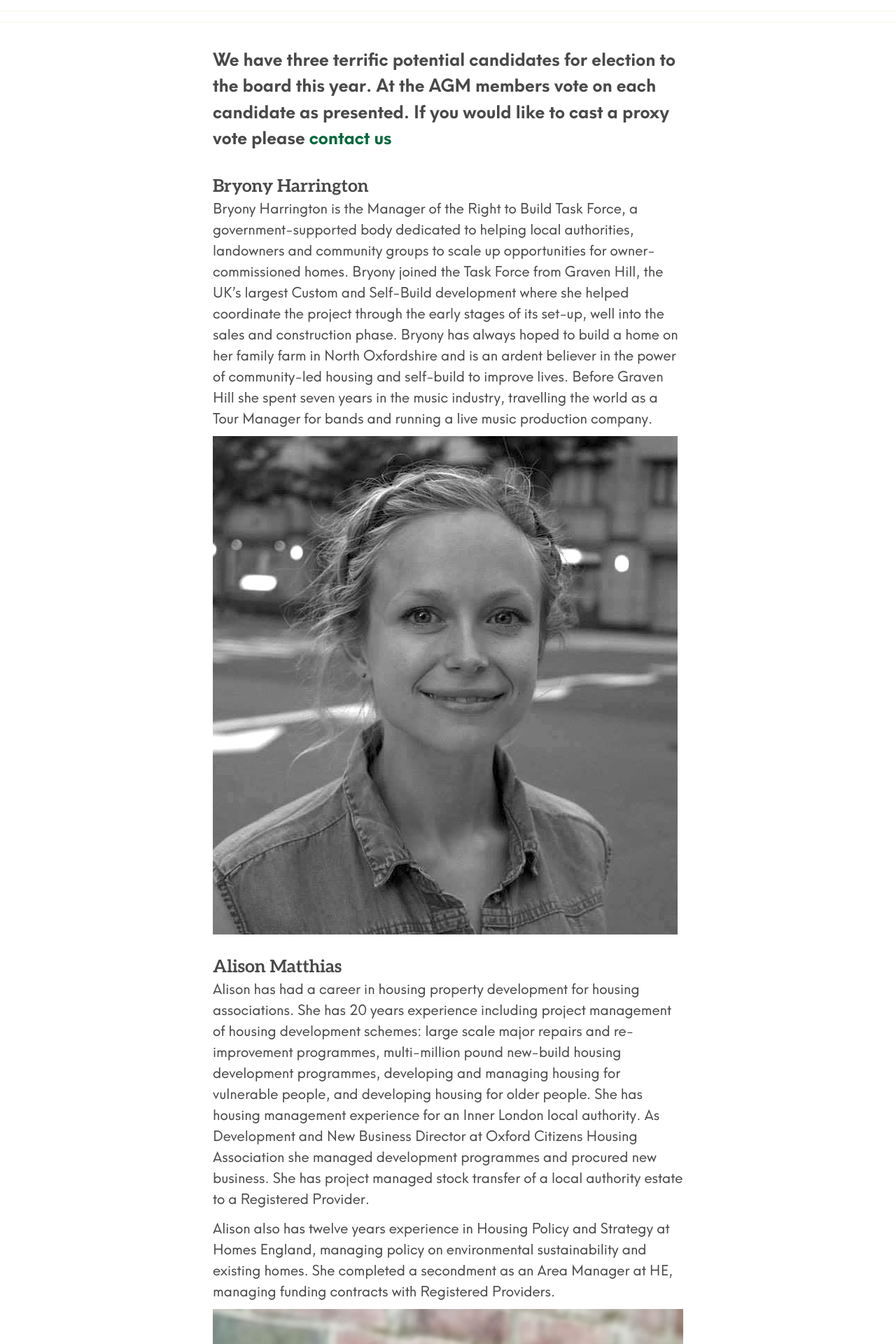
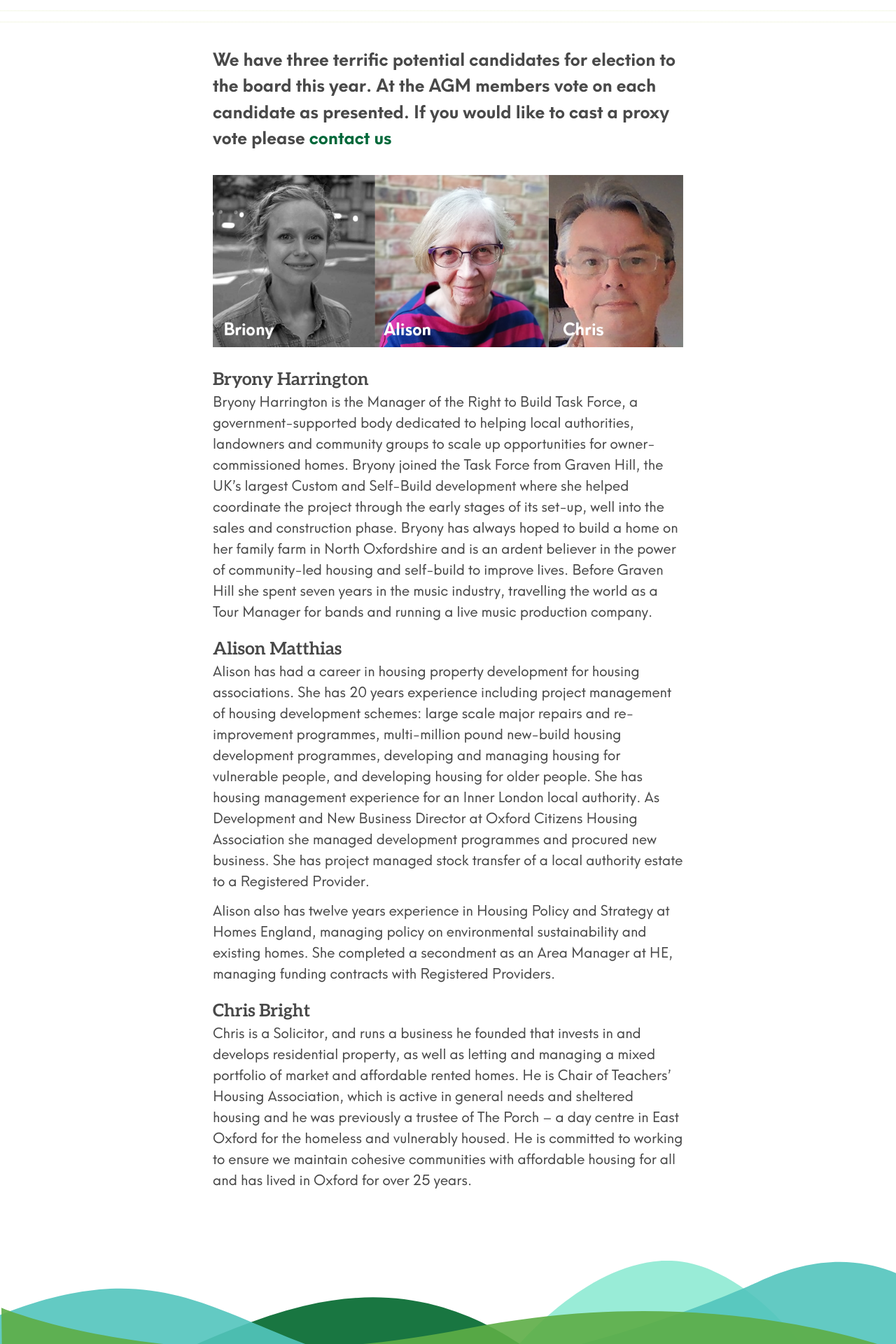
Before and after one commit to johnpuddephatt/oclt, a Jekyll site: the page built from _posts/2019-09-19-candidates-for-the-oclt-board-2019.md, in a window 1280 px wide. Shown: the part 423-2343 px from the top of the page at 70% size. Built offline with Jekyll 4.4.1, drawn with Linux system fonts in a browser that asks for light colours.

Commit message:
Update from Forestry.io Charlie Fisher updated _posts/2019-09-19-candidates-for-the-oclt-board-2019.md

```diff
--- a/_posts/2019-09-19-candidates-for-the-oclt-board-2019.md
+++ b/_posts/2019-09-19-candidates-for-the-oclt-board-2019.md
@@ -5,14 +5,13 @@ image: "/uploads/Meetcandidates2019.png"
 tags: []
 
 ---
+We have three terrific potential candidates for election to the board this year. At the AGM members vote on each candidate as presented. If you would like to cast a proxy vote please [contact us](https://www.oclt.org.uk/contact/)
 
-We have three terrific potential candidates for election to the board this year. At the AGM members vote on each candidate as presented. If you would like to cast a proxy vote please [contact us](https://www.oclt.org.uk/contact/)
+![](/uploads/2019 potential directors.png)
 
 ### **Bryony Harrington**
 
 Bryony Harrington is the Manager of the Right to Build Task Force, a government-supported body dedicated to helping local authorities, landowners and community groups to scale up opportunities for owner-commissioned homes. Bryony joined the Task Force from Graven Hill, the UK’s largest Custom and Self-Build development where she helped coordinate the project through the early stages of its set-up, well into the sales and construction phase. Bryony has always hoped to build a home on her family farm in North Oxfordshire and is an ardent believer in the power of community-led housing and self-build to improve lives. Before Graven Hill she spent seven years in the music industry, travelling the world as a Tour Manager for bands and running a live music production company.
-
-![](/uploads/Bryony Harrington headshot BH 2019.jpg)
 
 ### **Alison Matthias**
 
@@ -20,10 +19,6 @@ Alison has had a career in housing property development for housing associations
 
 Alison also has twelve years experience in Housing Policy and Strategy at Homes England, managing policy on environmental sustainability and existing homes. She completed a secondment as an Area Manager at HE, managing funding contracts with Registered Providers.
 
-![](/uploads/Alison Matthias IMG_20190918_164837.jpg)
-
 ### **Chris Bright**
 
 Chris is a Solicitor, and runs a business he founded that invests in and develops residential property, as well as letting and managing a mixed portfolio of market and affordable rented homes. He is Chair of Teachers’ Housing Association, which is active in general needs and sheltered housing and he was previously a trustee of The Porch – a day centre in East Oxford for the homeless and vulnerably housed. He is committed to working to ensure we maintain cohesive communities with affordable housing for all and has lived in Oxford for over 25 years.
-
-![](/uploads/Chris Bright photo.PNG)
```
